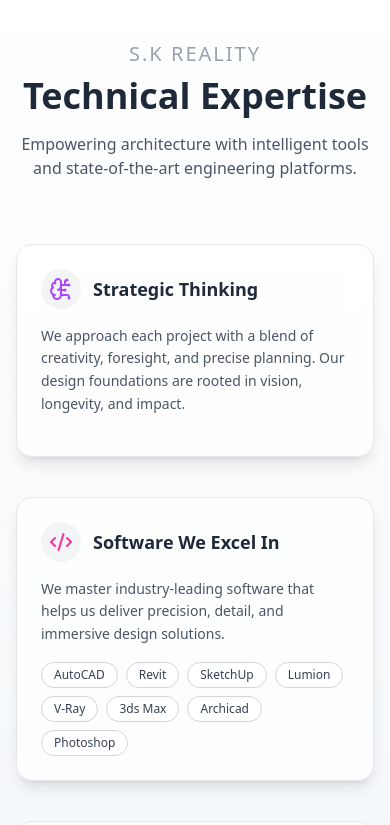
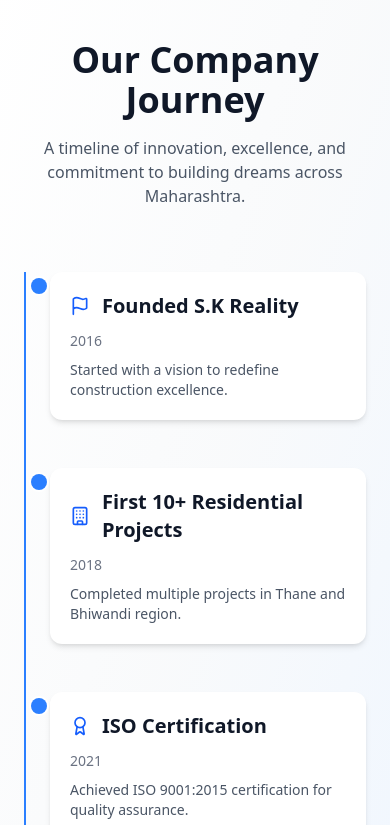
Before and after one commit to Zayed022/BuildStrong, a React (Vite) app in the folder frontend/: page / in a window 390 px wide. Shown: the part 3900-4725 px from the top of the page. Built offline with nearby package versions, Linux system fonts and the light colour scheme.

Commit message:
Added Journey Component

```diff
--- a/frontend/index.html
+++ b/frontend/index.html
@@ -2,9 +2,9 @@
 <html lang="en">
   <head>
     <meta charset="UTF-8" />
-    <link rel="icon" type="image/svg+xml" href="/vite.svg" />
+    <link rel="icon" type="image/png" href="/SKlogo.png" />
     <meta name="viewport" content="width=device-width, initial-scale=1.0" />
-    <title>Vite + React</title>
+    <title>S.K Reality</title>
     <link href="https://fonts.googleapis.com/css2?family=Inter:wght@400;600;700&display=swap" rel="stylesheet">
 
   </head>
--- a/frontend/src/components/Footer.jsx
+++ b/frontend/src/components/Footer.jsx
@@ -4,20 +4,29 @@
 const Footer = () => {
   return (
     <footer className="bg-gradient-to-br from-blue-900 to-blue-800 text-white py-16 px-6 relative overflow-hidden">
-      {/* Decorative Glow */}
+      {/* Decorative Glows */}
       <div className="absolute top-0 left-0 w-48 h-48 bg-blue-400 opacity-10 rounded-full blur-3xl -z-10" />
       <div className="absolute bottom-0 right-0 w-48 h-48 bg-yellow-400 opacity-10 rounded-full blur-3xl -z-10" />
 
       <div className="max-w-7xl mx-auto grid grid-cols-1 md:grid-cols-3 gap-12 text-center md:text-left">
-        {/* Company Info */}
+
+        {/* Company Info with Logo */}
         <div>
-          <h3 className="text-3xl font-bold mb-4 text-yellow-400">S.K Reality</h3>
+          <div className="flex items-center justify-center md:justify-start gap-3 mb-4">
+            <img
+              src="/SKlogo.png"
+              alt="S.K Reality Logo"
+              className="h-10 w-18 object-contain"
+            />
+            <h3 className="text-3xl font-bold text-yellow-400">S.K Reality</h3>
+          </div>
           <p className="text-sm text-gray-200 leading-relaxed">
-            Your trusted partner for high-quality construction solutions, combining design innovation with operational excellence.
+            Your trusted partner for high-quality construction solutions,
+            combining design innovation with operational excellence.
           </p>
         </div>
 
-        {/* Quick Navigation */}
+        {/* Quick Links */}
         <div>
           <h4 className="text-xl font-semibold mb-4 text-white">Quick Links</h4>
           <ul className="space-y-3 text-sm text-gray-200">
--- /dev/null
+++ b/frontend/src/components/Journey.jsx
@@ -0,0 +1,108 @@
+import React from "react";
+import { motion } from "framer-motion";
+import { Briefcase, Award, Building, Flag } from "lucide-react";
+
+const milestones = [
+  {
+    year: "2016",
+    title: "Founded S.K Reality",
+    icon: <Flag size={20} />,
+    description: "Started with a vision to redefine construction excellence.",
+  },
+  {
+    year: "2018",
+    title: "First 10+ Residential Projects",
+    icon: <Building size={20} />,
+    description: "Completed multiple projects in Thane and Bhiwandi region.",
+  },
+  {
+    year: "2021",
+    title: "ISO Certification",
+    icon: <Award size={20} />,
+    description: "Achieved ISO 9001:2015 certification for quality assurance.",
+  },
+  {
+    year: "2024",
+    title: "Expanded to Mumbai & Pune",
+    icon: <Briefcase size={20} />,
+    description: "Scaled operations with bigger teams and larger projects.",
+  },
+];
+
+const fadeInUp = (delay = 0) => ({
+  hidden: { opacity: 0, y: 50 },
+  visible: {
+    opacity: 1,
+    y: 0,
+    transition: {
+      delay,
+      duration: 0.6,
+      ease: "easeOut",
+    },
+  },
+});
+
+const Journey = () => {
+  return (
+    <section
+      id="journey"
+      className="relative bg-gradient-to-br from-white via-gray-50 to-blue-50 dark:from-gray-950 dark:via-gray-900 dark:to-gray-950 py-24 px-6"
+    >
+      <div className="max-w-5xl mx-auto text-center mb-16">
+        <motion.h2
+          initial="hidden"
+          whileInView="visible"
+          viewport={{ once: true }}
+          variants={fadeInUp(0)}
+          className="text-4xl md:text-5xl font-bold text-gray-900 dark:text-white mb-4"
+        >
+          Our Company Journey
+        </motion.h2>
+        <motion.p
+          initial="hidden"
+          whileInView="visible"
+          viewport={{ once: true }}
+          variants={fadeInUp(0.2)}
+          className="text-gray-600 dark:text-gray-400 max-w-2xl mx-auto"
+        >
+          A timeline of innovation, excellence, and commitment to building
+          dreams across Maharashtra.
+        </motion.p>
+      </div>
+
+      <div className="relative border-l-2 border-blue-500 dark:border-yellow-400 pl-6 space-y-12 max-w-3xl mx-auto">
+        {milestones.map((milestone, i) => (
+          <motion.div
+            key={i}
+            initial="hidden"
+            whileInView="visible"
+            viewport={{ once: true }}
+            variants={fadeInUp(i * 0.3)}
+            className="relative group"
+          >
+            {/* Timeline Dot */}
+            <div className="absolute -left-[1.2rem] top-1.5 w-4 h-4 rounded-full bg-blue-500 dark:bg-yellow-400 ring-2 ring-white dark:ring-gray-950 z-10" />
+
+            {/* Content */}
+            <div className="bg-white dark:bg-gray-800 rounded-xl shadow-md p-5">
+              <div className="flex items-center gap-3 mb-2">
+                <div className="text-blue-600 dark:text-yellow-300">{milestone.icon}</div>
+                <h3 className="text-xl font-semibold text-gray-900 dark:text-white">
+                  {milestone.title}
+                </h3>
+              </div>
+              <span className="text-sm font-medium text-gray-500 dark:text-gray-400">
+                {milestone.year}
+              </span>
+              <p className="text-gray-600 dark:text-gray-300 mt-2 text-sm">
+                {milestone.description}
+              </p>
+            </div>
+          </motion.div>
+        ))}
+      </div>
+    </section>
+  );
+};
+
+export default Journey;
--- a/frontend/src/pages/Home.jsx
+++ b/frontend/src/pages/Home.jsx
@@ -7,6 +7,7 @@
 import TechnicalExpertise from '../components/TechnicalExpertise'
 import QA from '../components/QA'
 import FeaturedProjects from '../components/FeaturedProjects'
+import Journey from '../components/Journey'
 
 function Home() {
   return (
@@ -15,6 +16,7 @@
       <Hero/>
       <WeOffer/>
       <About/>
+      <Journey/>
       <TechnicalExpertise/>
       <FeaturedProjects/>
       <QA/>
```
